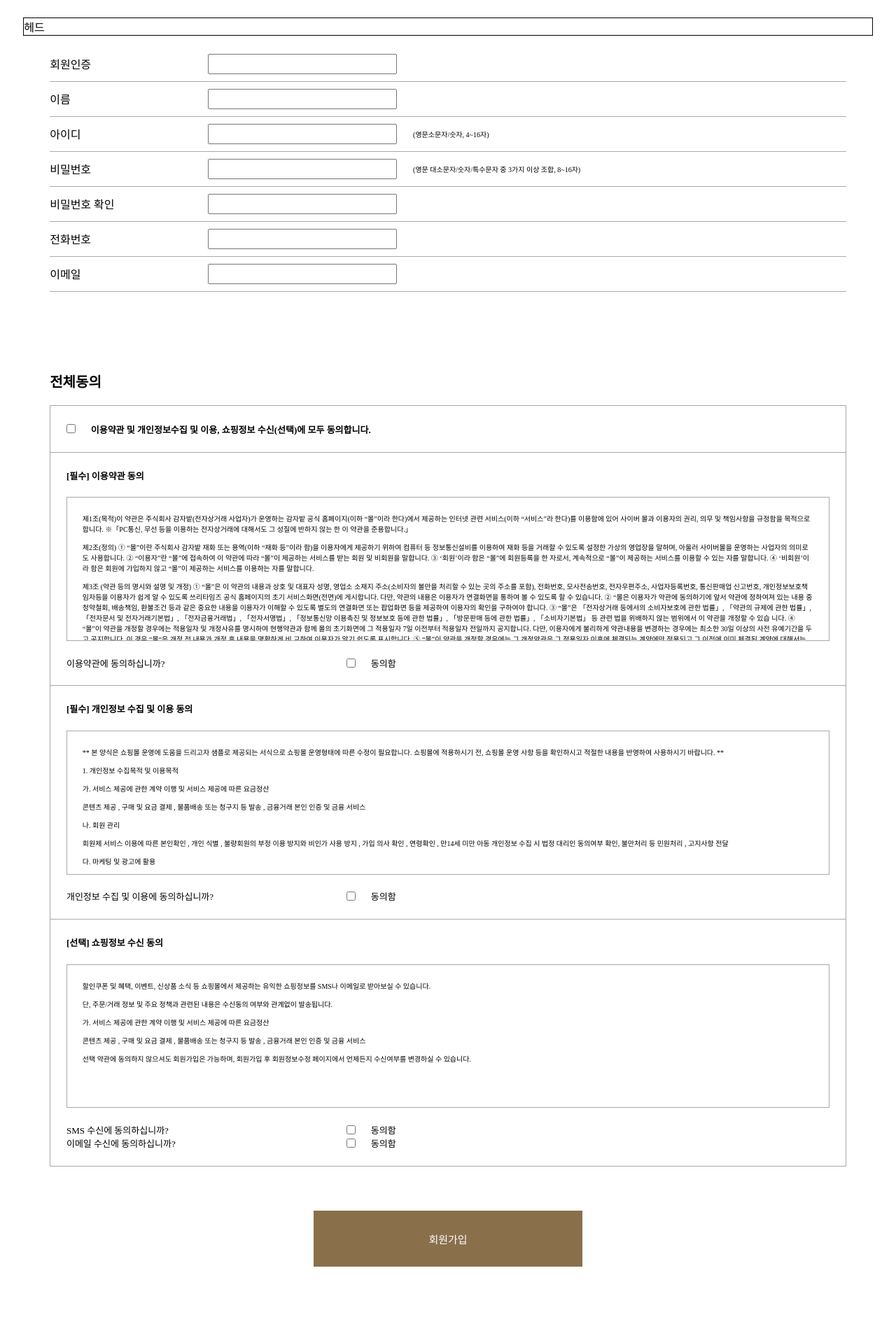
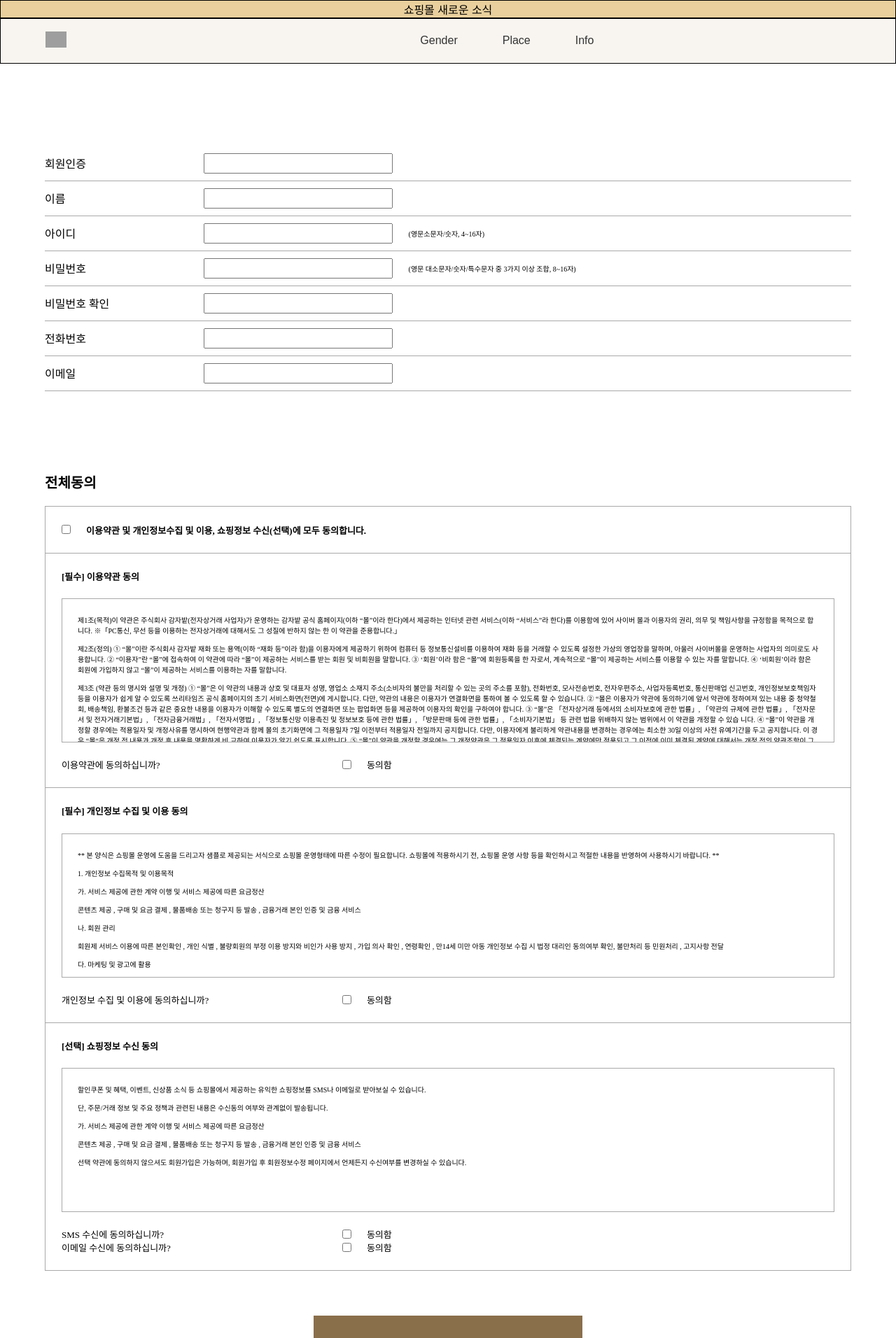
Before and after one commit to PotatoField/Front-End, a React (Create React App) app: page / in a window 1280 px wide. Shown: the top 1912 px of the page at 70% size. Built offline with nearby package versions, Linux system fonts and the light colour scheme; grey boxes are pictures that could not be loaded; a web font is replaced by a local one.

Commit message:
feat:회원가입 페이지 구축 완료, 헤더 추가 및 라우터 기능 추가

```diff
--- a/src/App.tsx
+++ b/src/App.tsx
@@ -1,13 +1,18 @@
 import React from 'react';
-import './App.css';
-import { BrowserRouter as Router, Route } from 'react-router-dom';
+import { BrowserRouter as Router, Route, Routes} from 'react-router-dom';
 import Create from './createpage/Create';
 import CreateFinsh from './createpage/CreateFinish';
-function App() {
+import Header from './mainpage/components/Header';
+const App: React.FC = () => {
   return (
-    <>
-    </>
+      <Router>
+        <Header></Header>
+        <Routes>
+          <Route path="/" element={<Create />} />
+          <Route path="/create-finish" element={<CreateFinsh />} />
+        </Routes>
+      </Router>
   );
-}
+};
 
 export default App;
--- a/src/createpage/Create.tsx
+++ b/src/createpage/Create.tsx
@@ -2,13 +2,19 @@ import React from "react";
 import create from "../css/Create.module.css";
 import FormGroup from "./FormGroup";
 import Term from "./Term";
+import Header from "../mainpage/components/Header";
+import { useNavigate } from 'react-router-dom';
 
-function Create() {
+
+const Create: React.FC = () => {
+  const navigate = useNavigate();
+
+  const handleClick = () => {
+    navigate('/create-finish');
+  };
+
   return (
       <>
-        <header>
-          헤드
-        </header>
         <div id={create.container_top}>
           <FormGroup label="회원인증" type="text" id={create.member} />
           <FormGroup label="이름" type="text" id={create.name} />
@@ -112,7 +118,7 @@ function Create() {
 
         </div>
         <footer>
-          <button id={create.create_btn}>회원가입</button>
+          <button id={create.create_btn} onClick={handleClick}>회원가입</button>
         </footer>
       </>
   );
--- a/src/createpage/CreateFinish.tsx
+++ b/src/createpage/CreateFinish.tsx
@@ -1,18 +1,32 @@
 import React from "react";
 import createfinish from "../css/CreateFinish.module.css";
+import Header from "../mainpage/components/Header";
 
-function CreateFinish(){
-    return(
+function CreateFinish() {
+  return (
       <>
         <div className={createfinish.container}>
           <h1 className={createfinish.title}>회원가입이 완료 되었습니다.</h1>
           <div className={createfinish.info_box}>
+            <div className={createfinish.info_row}>
               <div className={createfinish.info_item}>이름</div>
+              <div className={createfinish.info_value}>이름</div>
+            </div>
+
+            <div className={createfinish.info_row}>
               <div className={createfinish.info_item}>아이디</div>
+              <div className={createfinish.info_value}>아이디</div>
+            </div>
+
+            <div className={createfinish.info_row}>
               <div className={createfinish.info_item}>이메일</div>
+              <div className={createfinish.info_value}>이메일</div>
             </div>
+          </div>
+            <button className={createfinish.btn}>메인으로</button>
         </div>
       </>
   );
 }
+
 export default CreateFinish;
--- a/src/css/Create.module.css
+++ b/src/css/Create.module.css
@@ -15,7 +15,7 @@
 
 #container_top {
     font-family: 'Pretendard-400';
-    margin: auto 5% auto 5%;
+    margin: 10% 5% auto 5%;
     position: relative;
 }
 
@@ -139,6 +139,6 @@ footer{
     background-color: #8A6F4B;
     color: white;
     border: none;
-    margin-top: 5%;
-    margin-bottom: 30%;
+    margin: 5% 0 30% 0;
+    cursor: pointer;
 }
--- a/src/css/CreateFinish.module.css
+++ b/src/css/CreateFinish.module.css
@@ -5,39 +5,56 @@
     font-style: normal;
 }
 
-body {
-    display: flex;
-    justify-content: center;
-    align-items: center;
-}
-
 .container {
     font-family: 'Pretendard-400';
-
-    text-align: center;
+    /*text-align: center;*/
     border: 1px solid darkgray;
     width: 70vw;
+    height: 80vh;
+    margin: 15% 15% 100% 15%;
 }
 
 .title {
+    font-family: 'Pretendard-400';
+    text-align: center;
     font-size: 24px;
     font-weight: bold;
-    color: #D98D00; /* 텍스트 색상 (이미지의 색상과 비슷하게 설정) */
-    margin-bottom: 20px;
+    color: #E1A325;
+    margin: 4%;
 }
 
 .info_box {
     border: 1px solid #ccc;
-    padding: 20px;
-    width: 300px;
+    width: 35vw;
     margin: 0 auto;
 }
 
-.info_item {
-    font-size: 16px;
-    margin-bottom: 10px;
+.info_row {
+    font-family: 'Pretendard-400';
+    display: flex;
+    margin: 10%;
 }
 
-.info_item:last-child {
-    margin-bottom: 0;
+.info_item {
+    font-family: 'Pretendard-400';
+    font-size: 13px;
+    width: 20%;
 }
+
+.info_value {
+    font-family: 'Pretendard-400';
+    font-size: 13px;
+    margin-left: 3%;
+}
+
+.btn{
+    font-family: 'Pretendard-400';
+    background-color: #8A6F4B;
+    border: none;
+    color: white;
+    padding: 1.5%;
+    font-size: 15px;
+    width: 20%;
+    cursor: pointer;
+    margin: 4% 40%;
+}
--- a/src/index.tsx
+++ b/src/index.tsx
@@ -1,21 +1,10 @@
-/*import React from 'react';
+import React from 'react';
 import ReactDOM from 'react-dom';
-import Create from './createpage/Create';
+import App from './App';
 
 ReactDOM.render(
     <React.StrictMode>
-        <Create />
-    </React.StrictMode>,
-    document.getElementById('root')
-);*/
-
-import React from 'react';
-import ReactDOM from 'react-dom';
-import Create from './createpage/Create';
-
-ReactDOM.render(
-    <React.StrictMode>
-        <Create></Create>
+        <App></App>
     </React.StrictMode>,
     document.getElementById('root')
 );
--- a/src/mainpage/components/Header.js
+++ b/src/mainpage/components/Header.js
@@ -1,6 +1,10 @@
 import React from 'react';
+import "../front_main.css";
+
+/*
 import 'https://cdnjs.cloudflare.com/ajax/libs/font-awesome/6.0.0-beta3/css/all.min.css';
 import 'https://fonts.googleapis.com/css2?family=Lexend:wght@100..900&display=swap';
+*/
 
 console.log('Header component loaded');
 const Header=()=>{
```
Lines whose indentation alone changed are shown as unchanged.
